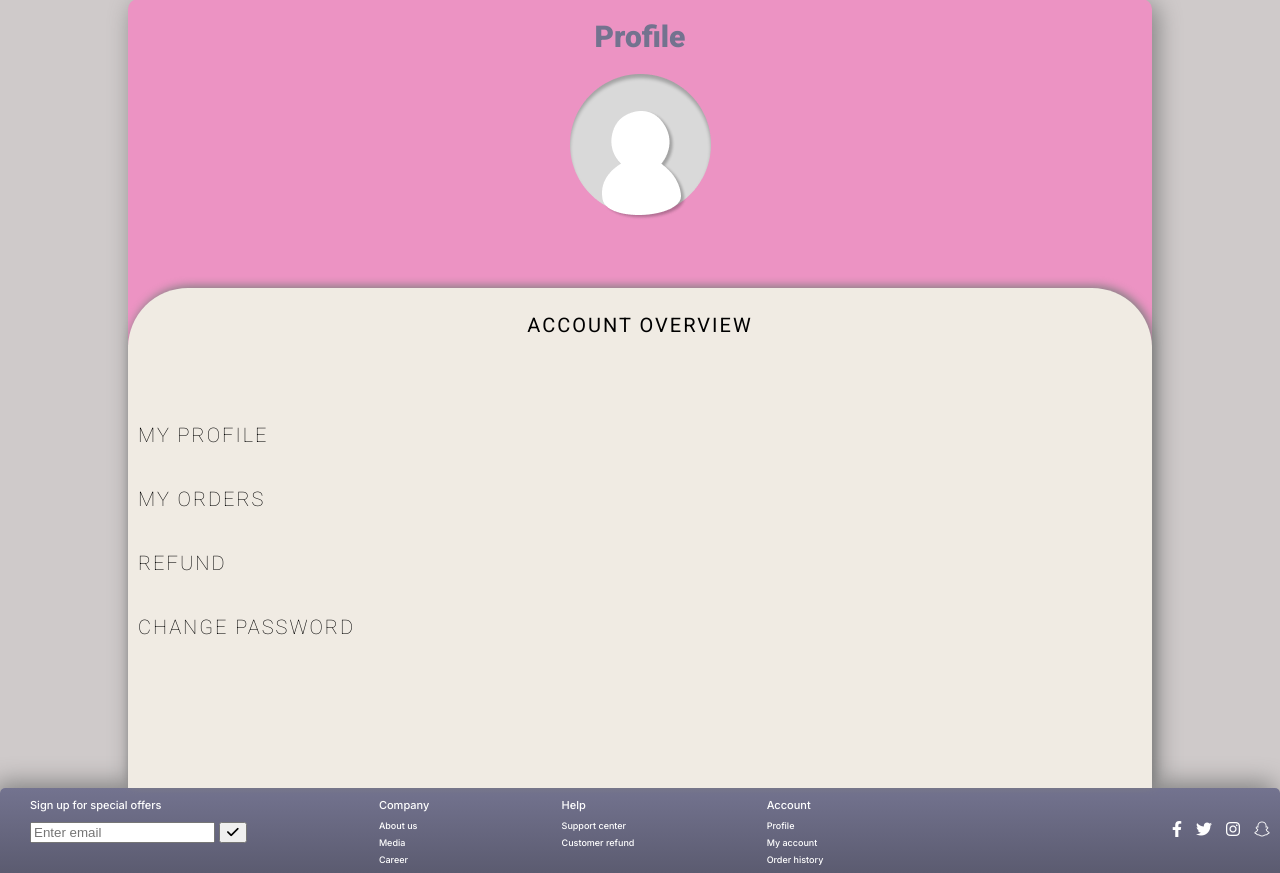
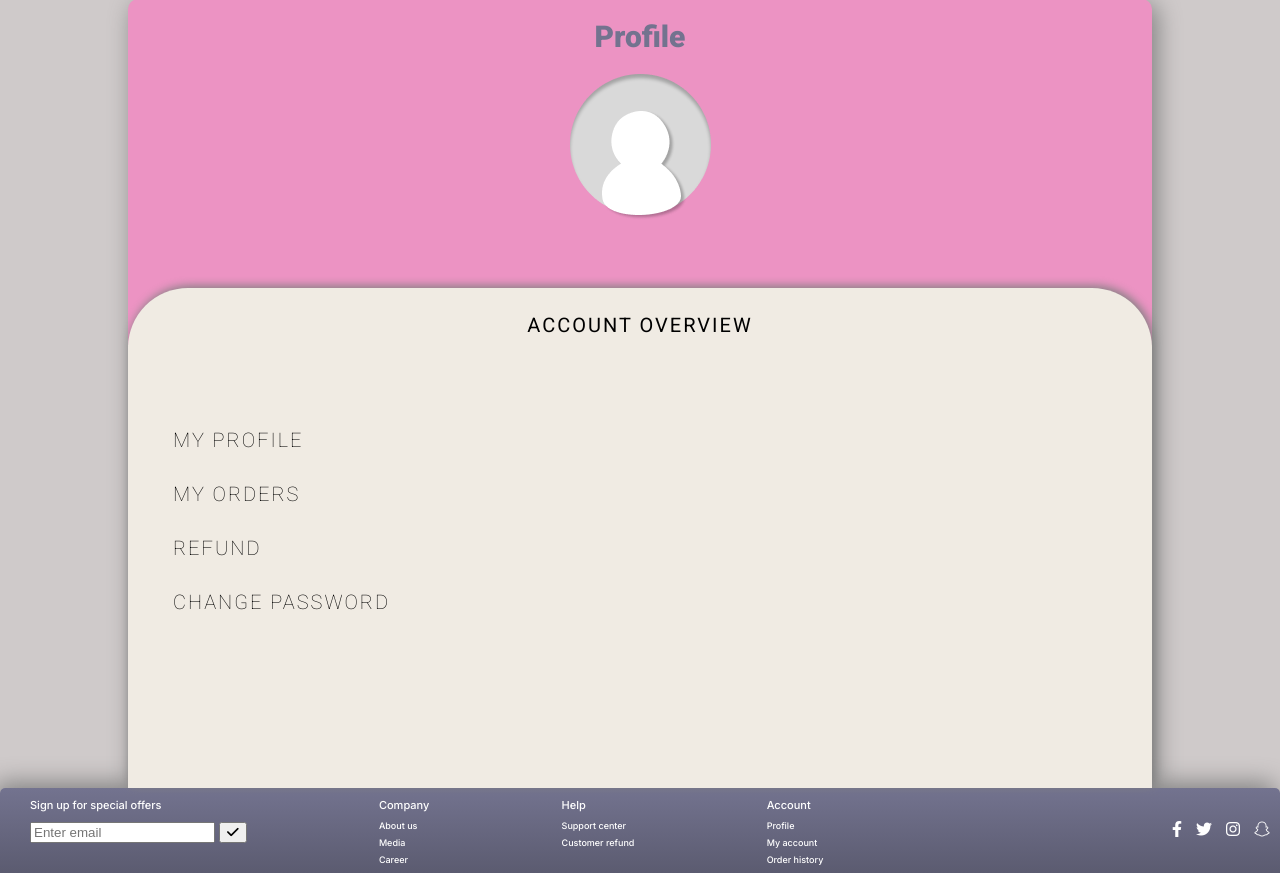
Before and after one commit to Noroff-FEU-Assignments/cross-course-project-evrlong, a PHP site: page /profile.html in a window 1280 px wide. Shown: the part 164-1037 px from the top of the page. Run offline with PHP 8.4, Linux system fonts and the light colour scheme.

Commit message:
profile fix

```diff
--- a/CSS/style.css
+++ b/CSS/style.css
@@ -484,14 +484,17 @@ font-weight: 200;
 letter-spacing: 2px;
 }
 
-.list__profile ul {
-  padding: 10px;
-}
+
 .profile_png {
   display: block;
   margin: auto;
   padding-bottom: 40px;
 
+}
+
+.list__profile li {
+list-style-type: none;
+padding: 15px;
 }
 
 .wrapper_profile {
--- a/games.html
+++ b/games.html
@@ -130,7 +130,7 @@
 
   </div>
 
-</div>
+
 
 <div class="footer_mob">
   <div class="footer_section_mob">
--- a/profile.html
+++ b/profile.html
@@ -63,21 +63,24 @@
 
     <div class="wrapper_profile">
     <h1 class="profile_h1">Profile</h1>
-   <img src="IMAGES\Iconsvg-png\Profile_pic.png" class="profile_png">
+   <img src="IMAGES/Iconsvg-png/Profile_pic.png" class="profile_png">
     <div class="profile_overlay">
       <h4> ACCOUNT OVERVIEW</h4>
 
  <nav class="list__profile">
-  <ul> MY PROFILE </ul>
-  <ul> MY ORDERS </ul>
-  <ul> REFUND </ul>
-  <ul> CHANGE PASSWORD </ul>
+  <ul>
+  <li> MY PROFILE </li>
+  <li> MY ORDERS </li>
+  <li> REFUND </li>
+  <li> CHANGE PASSWORD </li>
+
+  </ul>
  </nav>
 </div>
-    </div>
 
 
-</div>
+
+
 </div>
 
 <div class="footer_mob">
```
